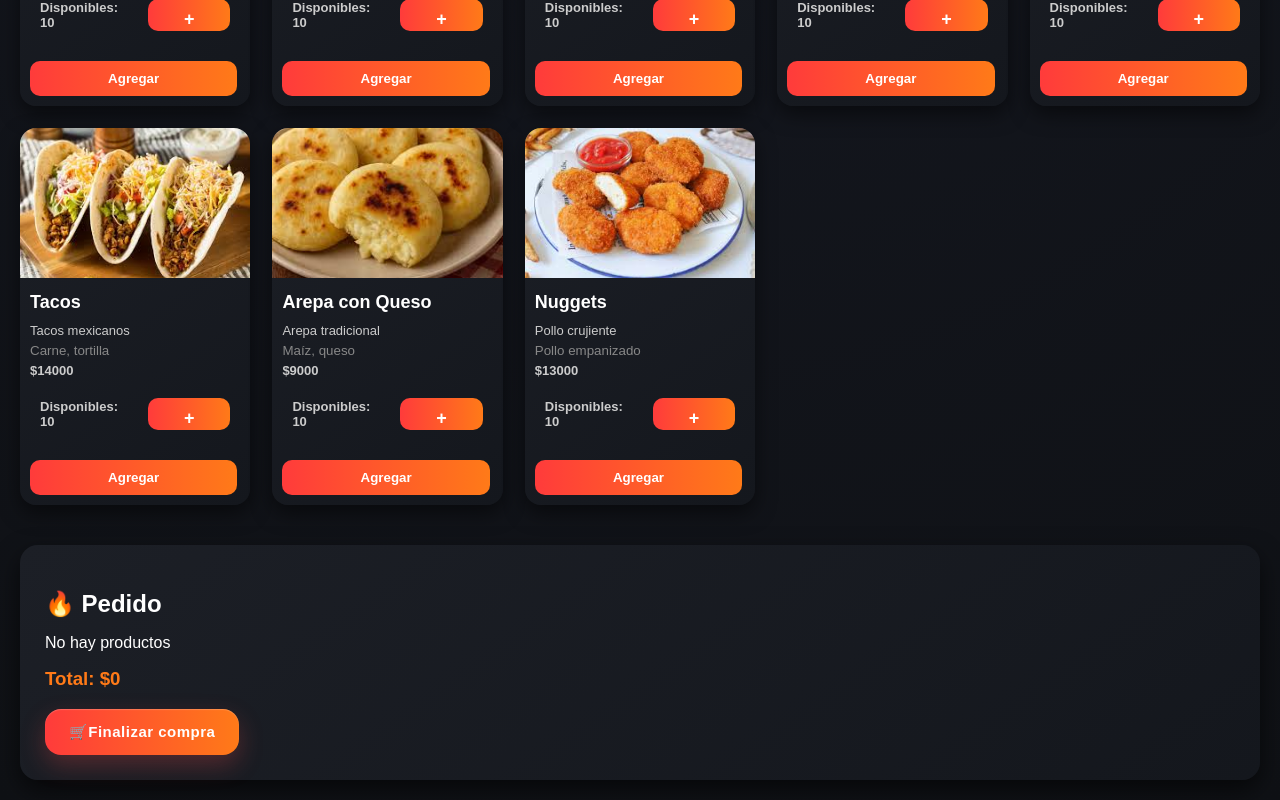
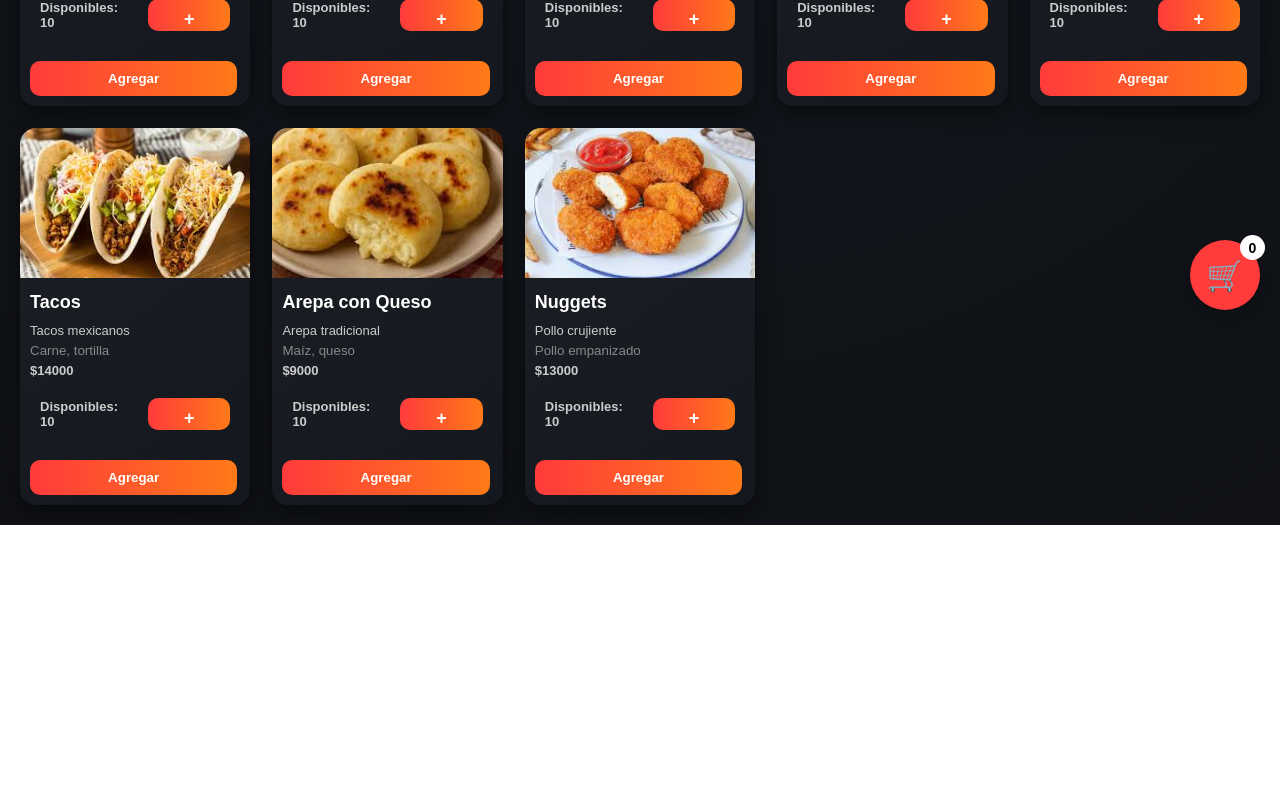
Before and after one commit to Nicolas2407/meseros, a Vue app: page / in a window 1280 px wide. Shown: the part 470-1270 px from the top of the page. After the commit the page ends 995 px from the top, so only its background shows below. Built offline with nearby package versions, Linux system fonts and the light colour scheme.

Commit message:
Implement floating cart button and order panel
Added a floating cart button and panel to manage orders.

```diff
--- a/src/App.vue
+++ b/src/App.vue
@@ -10,6 +10,7 @@ const categoriaSeleccionada = ref("Comida Rápida");
 // Estado
 const mostrarAlerta = ref(false);
 const pedido = ref([]);
+const mostrarCarrito = ref(false);
 
 // 30 PLATOS MANUALES
 const platos = ref([
@@ -252,24 +253,55 @@ function generarFactura() {
       </div>
     </div>
 
-    <div class="pedido">
-      <h2>🔥 Pedido</h2>
+   <!-- BOTON CARRITO -->
+<div class="carrito-btn" @click="mostrarCarrito = !mostrarCarrito">
+  🛒
+  <span class="contador">
+    {{ pedido.length }}
+  </span>
+</div>
 
-      <p v-if="pedido.length === 0">No hay productos</p>
+<!-- PANEL DEL CARRITO -->
+<div class="carrito-panel" v-if="mostrarCarrito">
 
-      <div v-if="pedido.length > 0">
-        <div v-for="(p, i) in pedido" :key="i" class="item">
-          <span>{{ p.nombre }}</span>
-          <input type="number" :value="p.cantidad" min="1" @input="actualizarCantidad($event, p)" />
-          <span>${{ p.precio * p.cantidad }}</span>
-          <button @click="eliminar(i)">❌</button>
-        </div>
+  <h2>🔥 Tu Pedido</h2>
+
+  <p v-if="pedido.length === 0">
+    No hay productos
+  </p>
+
+  <div v-if="pedido.length > 0">
+
+    <div v-for="(p, i) in pedido" :key="i" class="item">
+
+      <div class="info">
+        <h4>{{ p.nombre }}</h4>
+        <p>${{ p.precio * p.cantidad }}</p>
       </div>
 
-      <h3>Total: ${{ total() }}</h3>
+      <input
+        type="number"
+        :value="p.cantidad"
+        min="1"
+        @input="actualizarCantidad($event, p)"
+      />
 
-      <button @click="generarFactura">🛒Finalizar compra</button>
+      <button @click="eliminar(i)">
+        ❌
+      </button>
+
     </div>
+
+    <h3 class="total">
+      Total: ${{ total() }}
+    </h3>
+
+    <button class="finalizar" @click="generarFactura">
+      Finalizar compra
+    </button>
+
+  </div>
+</div>
 
     <div v-if="mostrarAlerta" class="alerta">
       ⚠️ No hay productos en el pedido
@@ -571,6 +603,177 @@ h1 {
   background: linear-gradient(90deg, #ff3b3b, #ff7a18);
   transform: scale(1.08);
 }
+/* BOTON FLOTANTE */
+
+.carrito-btn{
+  position: fixed;
+  bottom: 20px;
+  right: 20px;
+
+  width: 70px;
+  height: 70px;
+
+  border-radius: 50%;
+
+  background: #ff3b3b;
+
+  display: flex;
+  justify-content: center;
+  align-items: center;
+
+  font-size: 30px;
+
+  cursor: pointer;
+
+  box-shadow: 0 5px 20px rgba(0,0,0,.3);
+
+  z-index: 1000;
+}
+
+/* CONTADOR */
+
+.contador{
+  position: absolute;
+
+  top: -5px;
+  right: -5px;
+
+  background: white;
+  color: black;
+
+  width: 25px;
+  height: 25px;
+
+  border-radius: 50%;
+
+  display: flex;
+  justify-content: center;
+  align-items: center;
+
+  font-size: 14px;
+  font-weight: bold;
+}
+
+/* PANEL */
+
+.carrito-panel{
+  position: fixed;
+
+  top: 0;
+  right: 0;
+
+  width: 350px;
+  height: 100vh;
+
+  background: #14171d;
+
+  padding: 20px;
+
+  overflow-y: auto;
+
+  z-index: 999;
+
+  box-shadow: -5px 0 20px rgba(0,0,0,.4);
+}
+
+.carrito-panel h2{
+  color: white;
+  margin-bottom: 20px;
+}
+
+/* ITEM */
+
+.item{
+  background: #1f242d;
+
+  margin-bottom: 15px;
+
+  padding: 15px;
+
+  border-radius: 15px;
+
+  display: flex;
+  align-items: center;
+  justify-content: space-between;
+
+  gap: 10px;
+}
+
+.info h4{
+  color: white;
+  margin: 0;
+}
+
+.info p{
+  color: #ff7a18;
+  margin: 5px 0 0;
+}
+
+.item input{
+  width: 60px;
+
+  padding: 5px;
+
+  border: none;
+
+  border-radius: 8px;
+
+  text-align: center;
+}
+
+.item button{
+  background: crimson;
+
+  border: none;
+
+  padding: 8px;
+
+  border-radius: 8px;
+
+  cursor: pointer;
+}
+
+/* TOTAL */
+
+.total{
+  color: white;
+
+  margin-top: 20px;
+}
+
+/* FINALIZAR */
+
+.finalizar{
+  width: 100%;
+
+  padding: 15px;
+
+  border: none;
+
+  border-radius: 15px;
+
+  background: linear-gradient(45deg,#ff3b3b,#ff7a18);
+
+  color: white;
+
+  font-size: 16px;
+
+  font-weight: bold;
+
+  cursor: pointer;
+
+  margin-top: 15px;
+}
+
+
+
+@media(max-width:500px){
+
+  .carrito-panel{
+    width: 100%;
+  }
+
+}
 
 
 @media(max-width:768px) {
```
